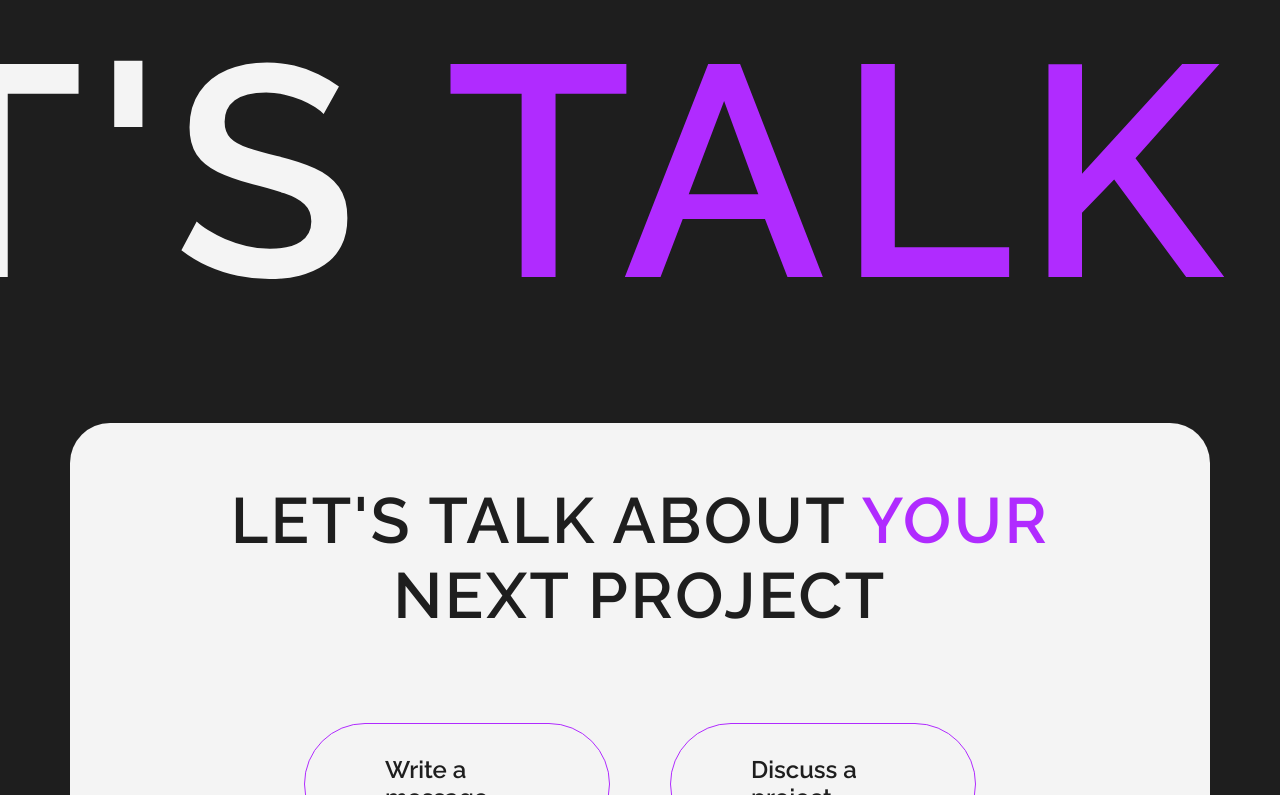
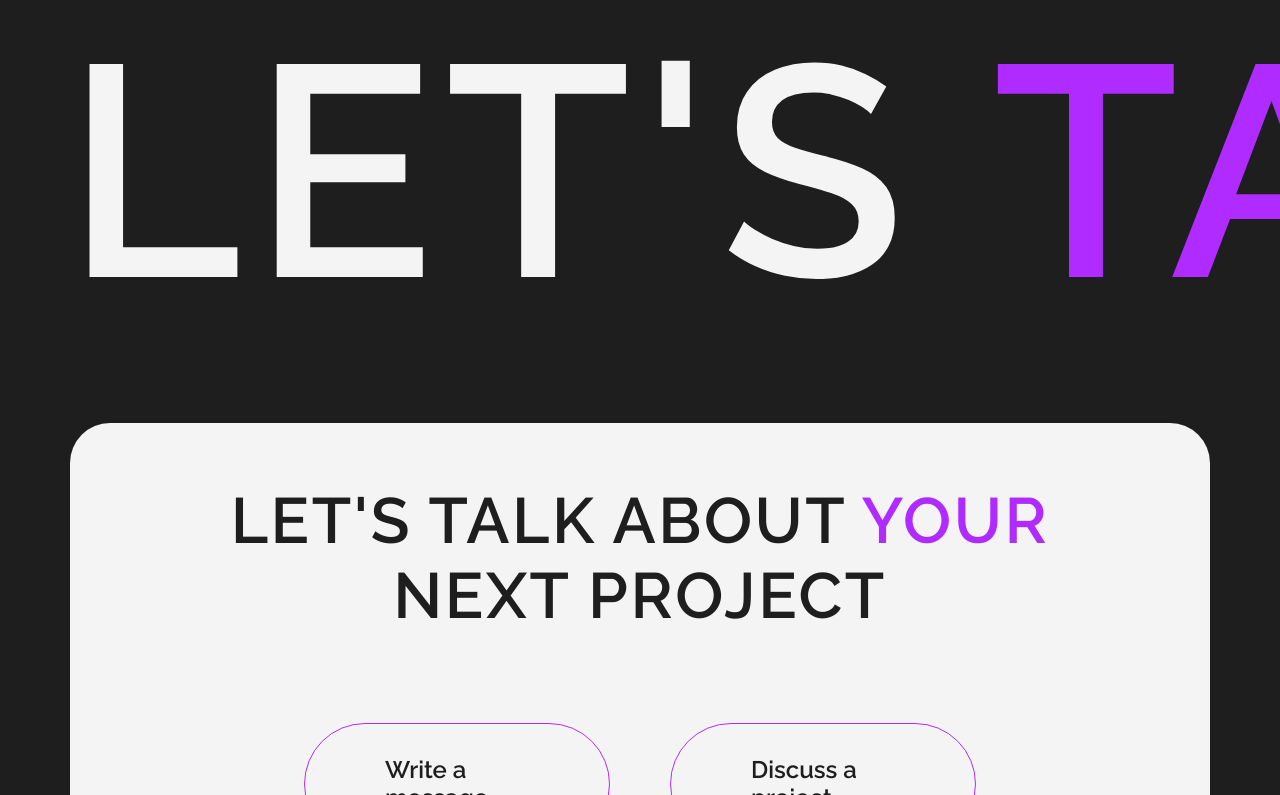
Before and after one commit to mayki0909/Portfolio, a Next.js app: page / in a window 1280 px wide. Shown: the part 2254-3049 px from the top of the page. Built offline with nearby package versions, Linux system fonts and the light colour scheme.

Commit message:
Fixed github link, let's talk text shorten

```diff
--- a/components/banner/banner.module.scss
+++ b/components/banner/banner.module.scss
@@ -29,22 +29,9 @@
   display: inline-block;
   padding-left: 100%;
 
-  -moz-animation: my-animation 60s infinite linear ;
-  -webkit-animation: my-animation 60s infinite linear ;
-  animation: my-animation 60s infinite linear;
-
-  // &:hover {
-  //   animation-play-state: paused;
-  // }
-}
-
-
-@-moz-keyframes my-animation {
-  to { -moz-transform: translateX(-100%); }
-}
-
-@-webkit-keyframes my-animation {
-  to { -webkit-transform: translateX(-100%); }
+  -moz-animation: my-animation 15s infinite linear ;
+  -webkit-animation: my-animation 15s infinite linear ;
+  animation: my-animation 15s infinite linear;
 }
 
 @keyframes my-animation {
--- a/components/banner/banner.tsx
+++ b/components/banner/banner.tsx
@@ -5,7 +5,7 @@ export const Banner: NextComponentType = () => {
   return (
     <div className={styles.container}>
       <div className={styles.scrollingText}>
-        <p>LET'S <span>TALK</span> LET'S <span>TALK</span> LET'S <span>TALK</span> LET'S <span>TALK</span> LET'S <span>TALK</span> LET'S <span>TALK</span> LET'S <span>TALK</span> LET'S <span>TALK</span> LET'S <span>TALK</span></p>
+        <p>LET'S <span>TALK</span></p>
       </div>
     </div>
   )
--- a/components/footer/footer.tsx
+++ b/components/footer/footer.tsx
@@ -19,7 +19,7 @@ export const Footer: NextComponentType = () => {
           <div className='col-xs-12 col-md-4'>
             <span>Explore</span>
             <p>
-              <a href="/">Home</a>
+              <a href="#hero">Home</a>
               <a href="#work">Work</a>
               <a href="#about">About me</a>
               <a href="#contact">Contact me</a>
@@ -29,7 +29,7 @@ export const Footer: NextComponentType = () => {
             <span>Social</span>
             <p>
               <a
-                href='www.linkedin.com/in/miha-žnidar'
+                href='https://www.linkedin.com/in/miha-žnidar'
                 target='_blank'
               >LinkedIn</a>
               <a
--- a/components/hero/newHero.tsx
+++ b/components/hero/newHero.tsx
@@ -6,11 +6,11 @@ import Link from '/public/icons/link.svg';
 
 export const Hero: NextComponentType = () => {
   return (
-    <section className={styles.newHero}>
+    <section id='hero' className={styles.newHero}>
       <div className='container'>
         <div className='row d-none d-md-flex'>
           <div className='col-xs-12'>
-            <h1>Full-stack<br/><span>WEB</span> developer.</h1>
+            <h1>Full-stack <br/><span>WEB</span> developer.</h1>
           </div>
           <div className='col-6 align-self-end'>
             <a href='#work' className={styles.scroll} aria-label='Scroll down'>
--- a/components/navbar/navbar.tsx
+++ b/components/navbar/navbar.tsx
@@ -30,7 +30,7 @@ export const Navbar: NextComponentType = () => {
             <div className={styles.breaker}></div>
             <a
               className={styles.buttonCircle}
-              href='www.linkedin.com/in/miha-žnidar'
+              href='https://www.linkedin.com/in/miha-žnidar'
               target='_blank'
               aria-label='LinkedIn'
               >
```
Also changed, not shown: components/hero/hero.tsx (+1 -8 lines).
